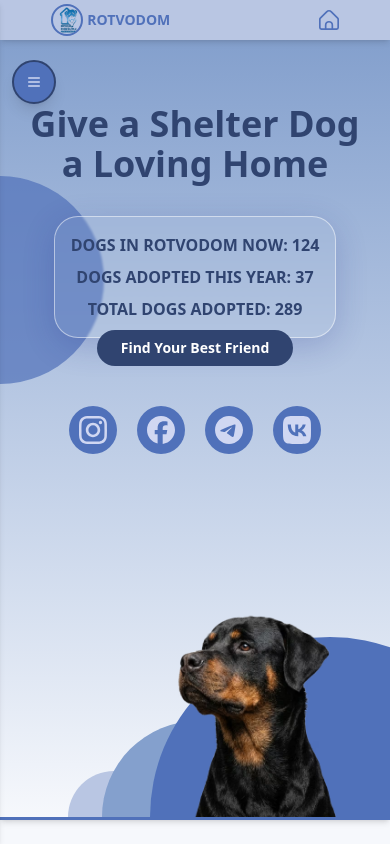
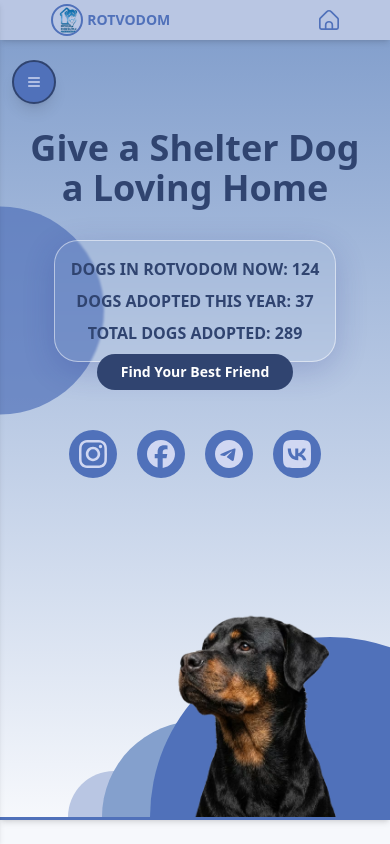
Before and after one commit to bavayra/dog-shelter, a React (Vite) app: page / in a window 390 px wide. Shown: the top 844 px of the page. Built offline with nearby package versions, Linux system fonts and the light colour scheme.

Commit message:
style(hero): edited decor circle position (replaced with top-0 and translate-y). increased margins and decreased section's h

```diff
--- a/src/App.tsx
+++ b/src/App.tsx
@@ -26,7 +26,7 @@ function App() {
             id="hero"
             className="from-primary-300 to-primary-50 border-primary-500 xs:min-h-[calc(100vh-4rem)] relative flex min-h-[calc(100vh-2rem)] flex-col overflow-hidden border-b-3 bg-linear-to-b px-4 pt-6 pb-6 shadow-md md:min-h-[calc(100vh-64px)] md:pt-10 md:pb-10 lg:min-h-[calc(100vh-72px)]"
           >
-            <h2 className="text-primary-700 xs:text-4xl relative z-10 mx-auto mt-10 w-full text-center text-3xl font-semibold md:mt-8 md:text-5xl lg:text-6xl">
+            <h2 className="text-primary-700 xs:text-4xl xs:mt-16 relative z-10 mx-auto mt-10 w-full text-center text-3xl font-semibold md:mt-8 md:text-5xl lg:text-6xl">
               Give a Shelter Dog a Loving Home
             </h2>
             <DecorativeCircle
@@ -35,10 +35,10 @@ function App() {
               mdSize={56}
               lgSize={64}
               color="primary-500"
-              top="34"
+              top="0"
               left="0"
               opacity={70}
-              className="-translate-x-1/2 md:top-6 lg:top-8"
+              className="-translate-x-1/2 translate-y-[80%] md:top-6 lg:top-8"
             />
             <div className="glass-card text-primary-700 xs:text-base xs:mt-8 relative z-10 mx-auto mt-6 max-w-xl rounded-3xl p-4 text-center text-xs font-semibold md:mt-6 md:text-lg">
               <p className="mb-2">
```
